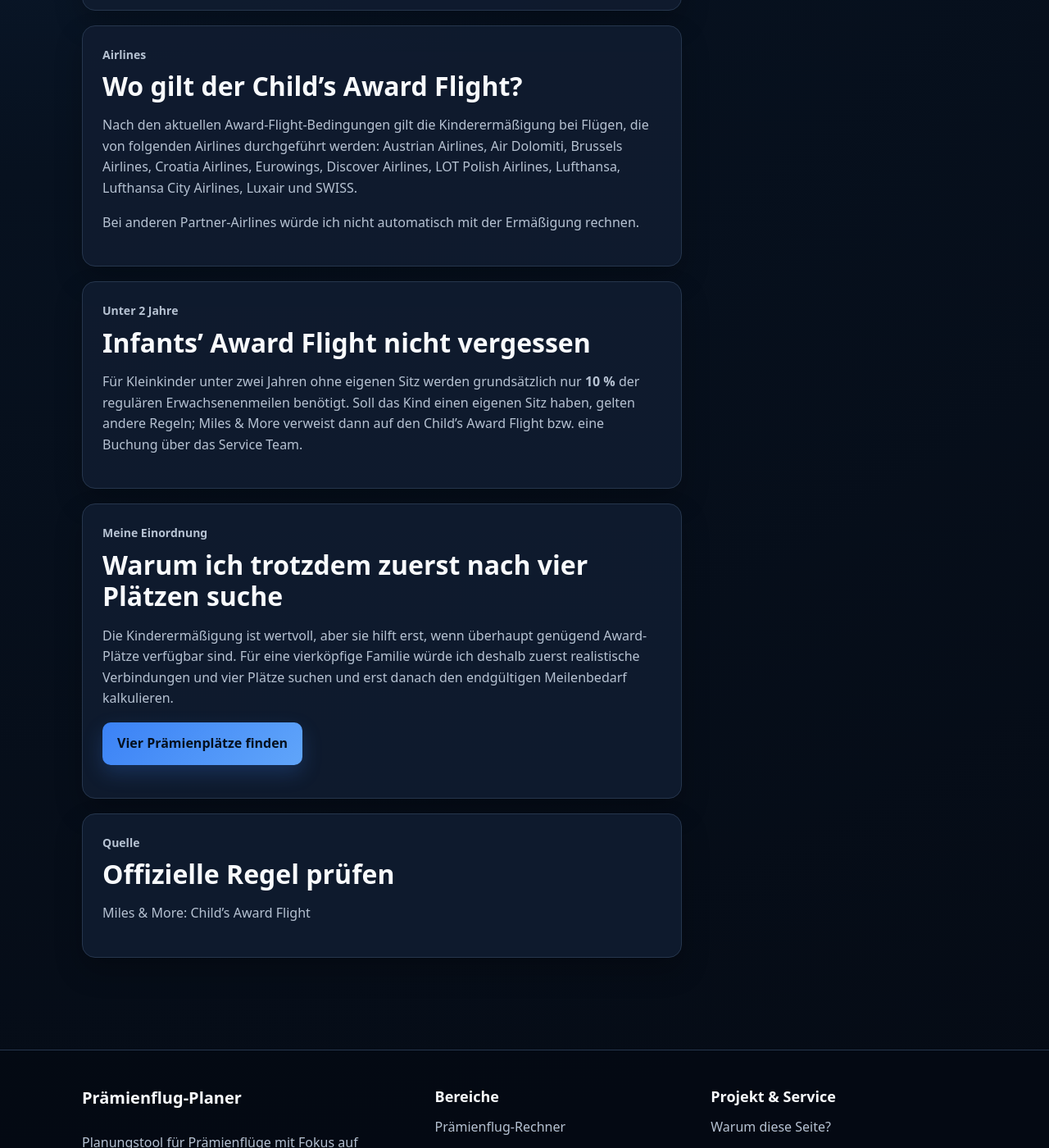
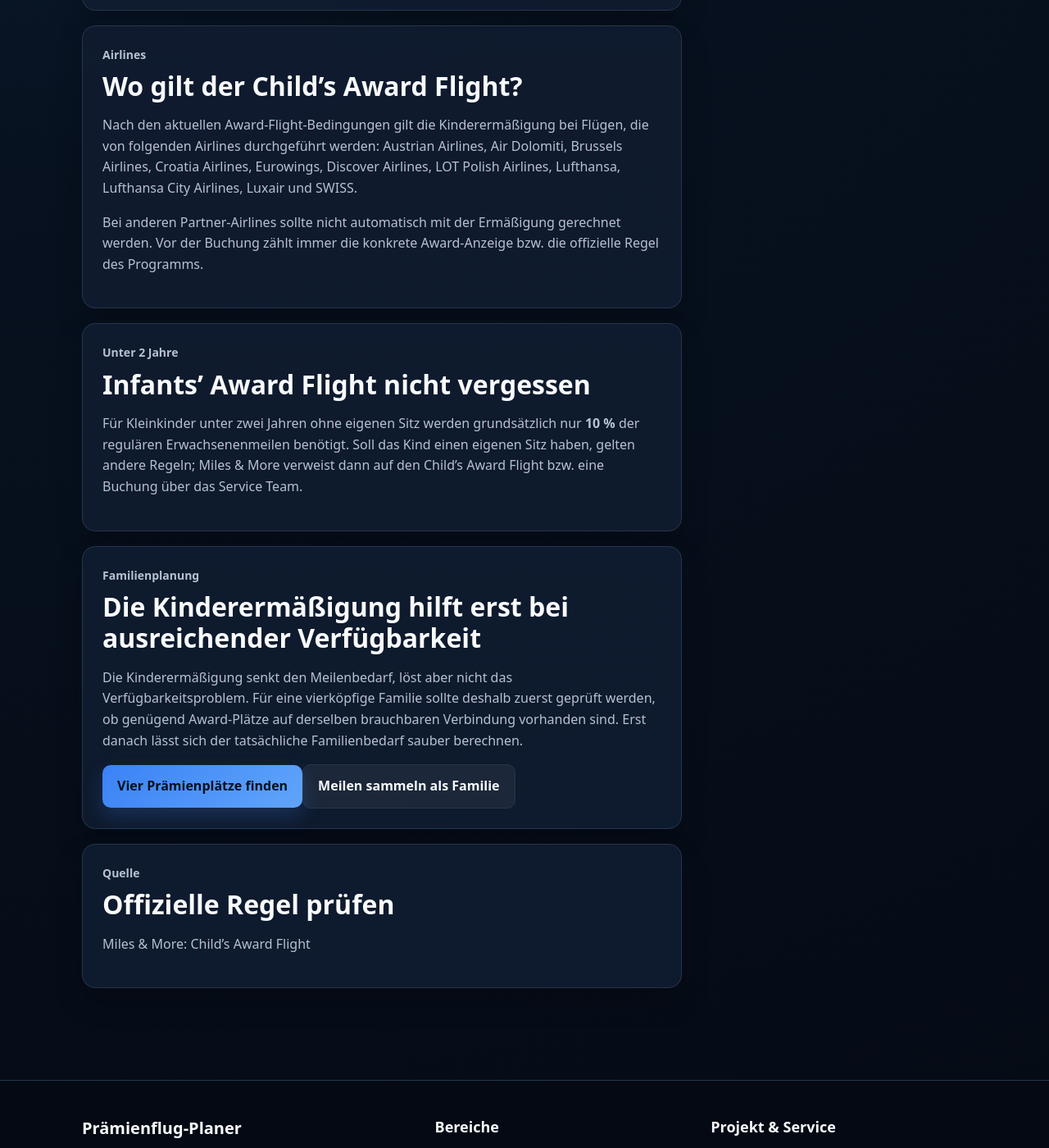
Before and after one commit to Praemienflug-Planer/miles-planer, a Jekyll site: the page built from childs-award-flight-kinder-meilen/index.html, in a window 1280 px wide and 1400 px high, scrolled down 1050 px. Shown: the whole window at 82% size. Built offline with Jekyll 4.4.1, drawn with Linux system fonts in a browser that asks for light colours; some of the changed text lies outside the part shown.

Commit message:
Polish Child Award Flight family guide

```diff
--- a/childs-award-flight-kinder-meilen/index.html
+++ b/childs-award-flight-kinder-meilen/index.html
@@ -7,8 +7,8 @@
 <section class="hero hero-small"><div class="container hero-grid seo-hero-grid"><div><p class="eyebrow">Kinder & Meilen</p><h1>Child’s Award Flight: 25 % weniger Meilen für Kinder</h1><p class="hero-text">Bei berechtigten Miles-&amp;-More-Award-Flights sparen Kinder zwischen {{ site.data.family.child_award.age_min }} und {{ site.data.family.child_award.age_max }} Jahren aktuell {{ site.data.family.child_award.discount_percent }} % der regulär benötigten Meilen. Bei zwei Kindern kann das den Familienbedarf spürbar senken.</p><div class="hero-actions"><a class="btn btn-primary" href="/rechner/">Familienbedarf berechnen</a><a class="btn btn-secondary" href="/praemienfluege-familie/">Familien-Guide</a></div><div class="trust-note">Regelstand {{ site.data.family.last_checked_display }} nach Miles & More.</div></div><div class="hero-card"><h2>Kurz gesagt</h2><ul><li>{{ site.data.family.child_award.age_min }}–{{ site.data.family.child_award.age_max }} Jahre</li><li>{{ site.data.family.child_award.discount_percent }} % weniger Meilen</li><li>gemeinsam mit einer erwachsenen Person buchen</li><li>nur bei berechtigten Airlines</li></ul></div></div></section>
 <section class="section"><div class="container seo-layout"><article class="seo-content">
 <div class="article-card seo-card"><p class="eyebrow">Rechnung</p><h2>Was bedeutet 25 % weniger konkret?</h2><p>Ein Kind benötigt beim Child’s Award Flight grundsätzlich nur <strong>{{ site.data.family.child_award.adult_miles_percent }} % der regulären Erwachsenenmeilen</strong>. Kostet ein regulärer Award Flight beispielsweise 100.000 Meilen, wären es für ein berechtigtes Kind rechnerisch 75.000 Meilen.</p><div class="warning-box"><strong>Wichtig:</strong><br><br>Die Ermäßigung betrifft die Meilen. Steuern, Gebühren und Airline-Zuschläge können trotzdem anfallen.</div></div>
-<div class="article-card seo-card"><p class="eyebrow">Airlines</p><h2>Wo gilt der Child’s Award Flight?</h2><p>Nach den aktuellen Award-Flight-Bedingungen gilt die Kinderermäßigung bei Flügen, die von folgenden Airlines durchgeführt werden: {{ site.data.family.child_award.airlines_display }}.</p><p>Bei anderen Partner-Airlines würde ich nicht automatisch mit der Ermäßigung rechnen.</p></div>
+<div class="article-card seo-card"><p class="eyebrow">Airlines</p><h2>Wo gilt der Child’s Award Flight?</h2><p>Nach den aktuellen Award-Flight-Bedingungen gilt die Kinderermäßigung bei Flügen, die von folgenden Airlines durchgeführt werden: {{ site.data.family.child_award.airlines_display }}.</p><p>Bei anderen Partner-Airlines sollte nicht automatisch mit der Ermäßigung gerechnet werden. Vor der Buchung zählt immer die konkrete Award-Anzeige bzw. die offizielle Regel des Programms.</p></div>
 <div class="article-card seo-card"><p class="eyebrow">Unter 2 Jahre</p><h2>Infants’ Award Flight nicht vergessen</h2><p>Für Kleinkinder unter zwei Jahren ohne eigenen Sitz werden grundsätzlich nur <strong>{{ site.data.family.infant_award.adult_miles_percent_without_seat }} %</strong> der regulären Erwachsenenmeilen benötigt. Soll das Kind einen eigenen Sitz haben, gelten andere Regeln; Miles & More verweist dann auf den Child’s Award Flight bzw. eine Buchung über das Service Team.</p></div>
-<div class="article-card seo-card"><p class="eyebrow">Meine Einordnung</p><h2>Warum ich trotzdem zuerst nach vier Plätzen suche</h2><p>Die Kinderermäßigung ist wertvoll, aber sie hilft erst, wenn überhaupt genügend Award-Plätze verfügbar sind. Für eine vierköpfige Familie würde ich deshalb zuerst realistische Verbindungen und vier Plätze suchen und erst danach den endgültigen Meilenbedarf kalkulieren.</p><p><a class="btn btn-primary" href="/vier-praemienflug-plaetze-finden/">Vier Prämienplätze finden</a></p></div>
+<div class="article-card seo-card"><p class="eyebrow">Familienplanung</p><h2>Die Kinderermäßigung hilft erst bei ausreichender Verfügbarkeit</h2><p>Die Kinderermäßigung senkt den Meilenbedarf, löst aber nicht das Verfügbarkeitsproblem. Für eine vierköpfige Familie sollte deshalb zuerst geprüft werden, ob genügend Award-Plätze auf derselben brauchbaren Verbindung vorhanden sind. Erst danach lässt sich der tatsächliche Familienbedarf sauber berechnen.</p><div class="mini-cta"><a class="btn btn-primary" href="/vier-praemienflug-plaetze-finden/">Vier Prämienplätze finden</a><a class="btn btn-secondary" href="/meilen-sammeln-familie/">Meilen sammeln als Familie</a></div></div>
 <div class="article-card seo-card"><p class="eyebrow">Quelle</p><h2>Offizielle Regel prüfen</h2><p><a href="{{ site.data.family.child_award.source_url }}" target="_blank" rel="nofollow noopener">Miles & More: Child’s Award Flight</a></p></div>
-</article><aside class="seo-sidebar"><div class="article-card seo-card sticky-card"><p class="eyebrow">Familien-Cluster</p><h3>Weiterlesen</h3><div class="sidebar-links"><a href="/meilen-sammeln-familie/">Meilen sammeln als Familie</a><a href="/miles-and-more-meilenpooling-familie/">Mileage Pooling</a><a href="/meilen-fuer-familienmitglieder-einloesen/">Meilen für andere einlösen</a><a href="/praemienfluege-familie/">Prämienflüge für Familien</a></div></div></aside></div></section>
+</article><aside class="seo-sidebar"><div class="article-card seo-card sticky-card"><p class="eyebrow">Familien-Cluster</p><h3>Weiterlesen</h3><div class="sidebar-links"><a href="/praemienfluege-familie/">Prämienflüge für Familien</a><a href="/meilen-sammeln-familie/">Meilen sammeln als Familie</a><a href="/miles-and-more-meilenpooling-familie/">Mileage Pooling</a><a href="/meilen-fuer-familienmitglieder-einloesen/">Meilen für andere einlösen</a><a href="/vier-praemienflug-plaetze-finden/">Vier Plätze finden</a></div></div></aside></div></section>
```
